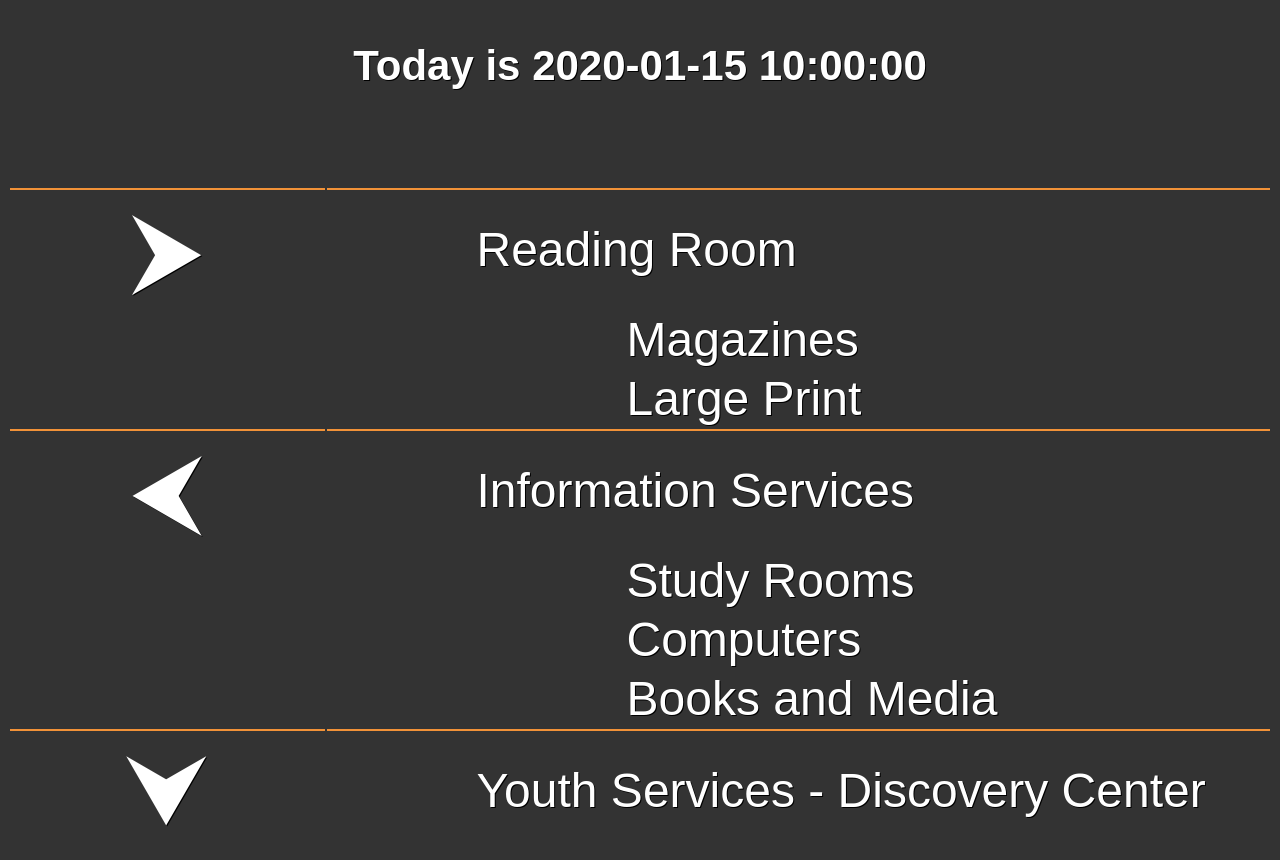
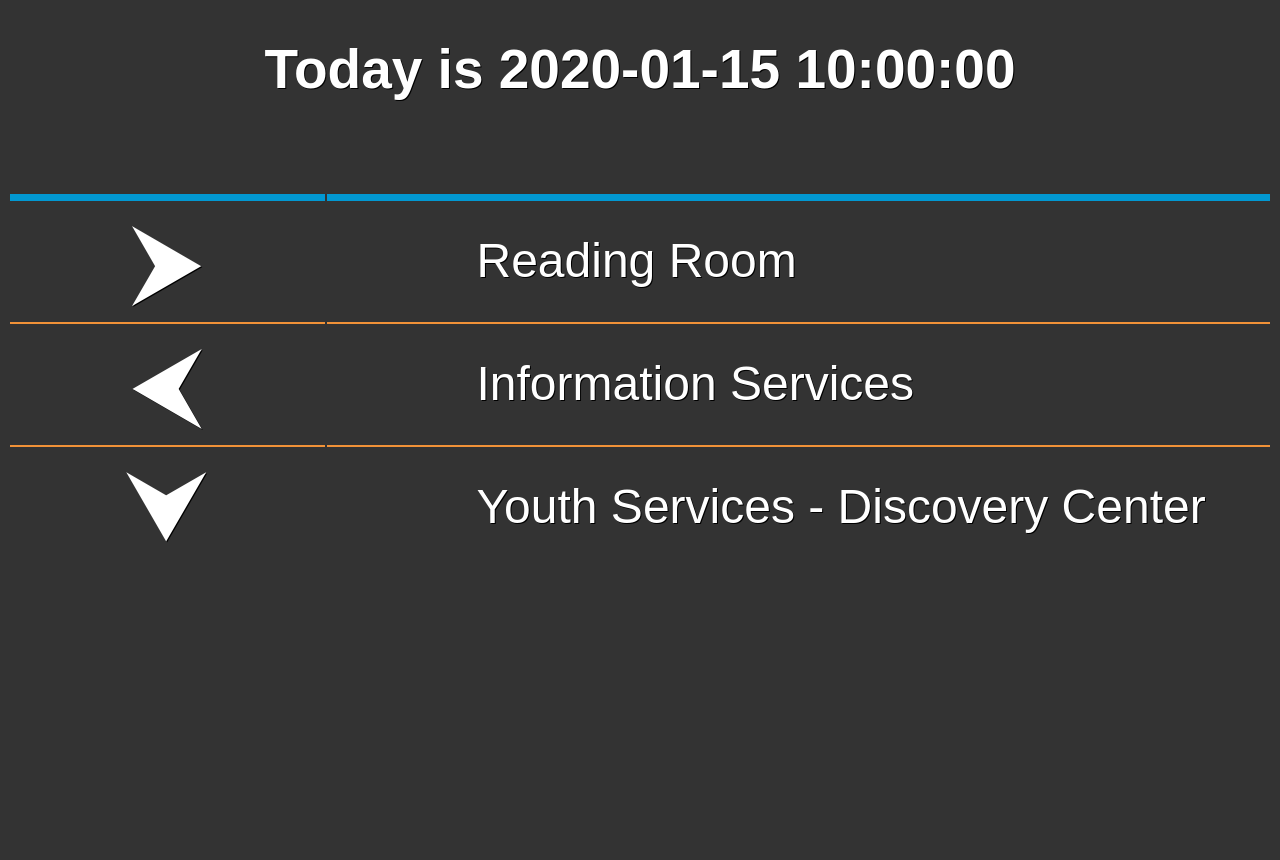
Before and after one commit to ASatiricalDalek/ahpl-signage, a Flask app: template signageWebpage/templates/AllRooms.html in a window 1280 px wide. After the commit the page ends 542 px from the top, so only its background shows below. Run offline with Flask 2, Linux system fonts and the light colour scheme; the template is opened without the code that fills it: most values are stand-ins (such as "Sample title", 1, 10 or a date in 2020); parts of the project's set-up code (start-up, migrations or seed data) failed here and were passed over.

Commit message:
12/3/2019 - v1.5 RC1

```diff
--- a/signageWebpage/static/style.css
+++ b/signageWebpage/static/style.css
@@ -15,35 +15,41 @@ body
     text-shadow: black 1px 1px;
 }
 
-h1
+.roomTitle
 {
     text-align: center;
     font-size: 60px;
     padding: 0;
     margin: 0;
 }
-h2
+
+.noEventsMessage
 {
     text-align: center;
     font-size: 76px;
     color: #c53223;
 }
-h3
+.date
 {
-    font-size: 42px;
+    font-size: 55px;
     text-align: center;
 }
-th
+.nameHeader, .timeHeader
 {
   /*text-decoration: underline;*/
   padding: 10px;
   padding-bottom: 4px;
   color: #0298d2;
-    border-bottom: 7px solid #00b0d2;
+  border-bottom: 7px solid #00b0d2;
 }
 td
 {
-    /* border-bottom: 2px solid #f19238; */
+    font-family: Montserrat-thin, sans-serif;
+}
+
+.eventName, .eventTime
+{
+    border-bottom: 2px solid #f19238;
 }
 
 .eventTable, .wayfindingTable
@@ -55,7 +61,6 @@ td
 
 .direction-interior
 {
-    font-family: Montserrat-thin, sans-serif;
     border: none;
     text-align: left;
     padding-left: 300px;
@@ -75,7 +80,28 @@ td
     border-top: 2px solid #f19238;
 }
 
+#WayfindTop-Arrow, #WayfindTop-Direction
+{
+    border-top: 7px solid #0298d2;
+}
+
 .Blank
 {
     border-bottom: none;
 }
+
+@media screen and (max-width: 1080px)
+{
+    .roomTitle
+    {
+        font-size: 40px;
+    }
+    .date
+    {
+        font-size: 45px;
+    }
+    .eventTable, .wayfindingTable
+    {
+        font-size: 40px;
+    }
+}
--- a/signageWebpage/templates/AllRooms.html
+++ b/signageWebpage/templates/AllRooms.html
@@ -2,58 +2,61 @@
 <html lang="en">
 <head>
     <meta charset="UTF-8">
-    <title>AHPL All Events</title>
+    <title>AHPL - All Events</title>
     <link rel="stylesheet" href="{{ url_for('static', filename='style.css') }}">
 </head>
 <body>
-    <h3>Today is {{ today }}</h3>
+    <h1 class="date">Today is {{ today }}</h1>
     {% if crNoEvents == False %}
-    <h3>Today's Events:</h3>
-    <h1>Community Room (Lower Level): </h1>
+    <h1 class="roomTitle">Community Room (Lower Level): </h1>
     <br>
     <table class="eventTable">
         <tr>
-            <th>Event Title</th>
-            <th>Event Time</th>
+            <th class="nameHeader">Event Title</th>
+            <th class="timeHeader">Event Time</th>
         </tr>
         {% for crEvent in crEvents %}
         <tr>
-            <td>{{ crEvent.eventName }}</td>
-            <td>{{ crEvent.eventTime }}</td>
+            <td class="eventName">{{ crEvent.eventName }}</td>
+            <td class="eventTime">{{ crEvent.eventTime }}</td>
         </tr>
         {% endfor %}
     </table>
+    <br>
+    <br>
     {% endif %}
 
     {% if scrNoEvents == False %}
-    <h1>Small Conference Room (Lower Level): </h1>
+    <h1 class="roomTitle">Small Conference Room (Lower Level): </h1>
     <br>
     <table class="eventTable">
         <tr>
-            <th>Event Title</th>
-            <th>Event Time</th>
+            <th class="nameHeader">Event Title</th>
+            <th class="timeHeader">Event Time</th>
         </tr>
         {% for scrEvent in scrEvents %}
         <tr>
-            <td>{{ scrEvent.eventName }}</td>
-            <td>{{ scrEvent.eventTime }}</td>
+            <td class="eventName">{{ scrEvent.eventName }}</td>
+            <td class="eventTime">{{ scrEvent.eventTime }}</td>
         </tr>
         {% endfor %}
     </table>
+    <br>
+    <br>
     {% endif %}
 
     {% if arNoEvents == False %}
-    <h1>Activity Room (Lower Level): </h1>
+    <h1 class="roomTitle">Activity Room (Lower Level): </h1>
     <br>
     <table class="eventTable">
         <tr>
-            <th>Event Title</th>
-            <th>Event Time</th>
+            <th class="nameHeader">Event Title</th>
+            <th class="timeHeader">Event Time</th>
         </tr>
         {% for arEvent in arEvents %}
         <tr>
-            <td>{{ arEvent.eventName }}</td>
-            <td>{{ arEvent.eventTime }}</td>
+            <td class="eventName">{{ arEvent.eventName }}</td>
+            <td class="eventTime">{{ arEvent.eventTime }}</td>
         </tr>
         {% endfor %}
     </table>
@@ -63,9 +66,10 @@
     <br>
     <table class="wayfindingTable">
         <tr>
-            <Td class="Arrow">&#11166</Td>
-            <Td class="direction">Reading Room</Td>
+            <Td class="Arrow" id="WayfindTop-Arrow">&#11166</Td>
+            <Td class="direction" id="WayfindTop-Direction">Reading Room</Td>
         </tr>
+        {% if allEventsCount <= 7 %}
         <tr>
             <Td class="Blank"></Td>
             <Td class="direction-interior">Magazines</Td>
@@ -74,10 +78,12 @@
             <Td class="Blank"></Td>
             <Td class="direction-interior">Large Print</Td>
         </tr>
+        {% endif %}
         <tr>
             <Td class="Arrow">&#11164</Td>
             <Td class="direction">Information Services</Td>
         </tr>
+        {% if allEventsCount <= 7 %}
         <tr>
             <Td class="Blank"></Td>
             <Td class="direction-interior">Study Rooms</Td>
@@ -90,6 +96,7 @@
             <Td class="Blank"></Td>
             <Td class="direction-interior">Books and Media</Td>
         </tr>
+        {% endif %}
         <tr>
             <Td class="Arrow">&#11167</Td>
             <Td class="direction">Youth Services - Discovery Center</Td>
```
Also changed, not shown: signageWebpage/renderLogic.py (+7 -0 lines), signageWebpage/routes.py (+12 -1 lines), signageWebpage/scrape.py (+14 -0 lines), signageWebpage/templates/events.html (+6 -6 lines).
